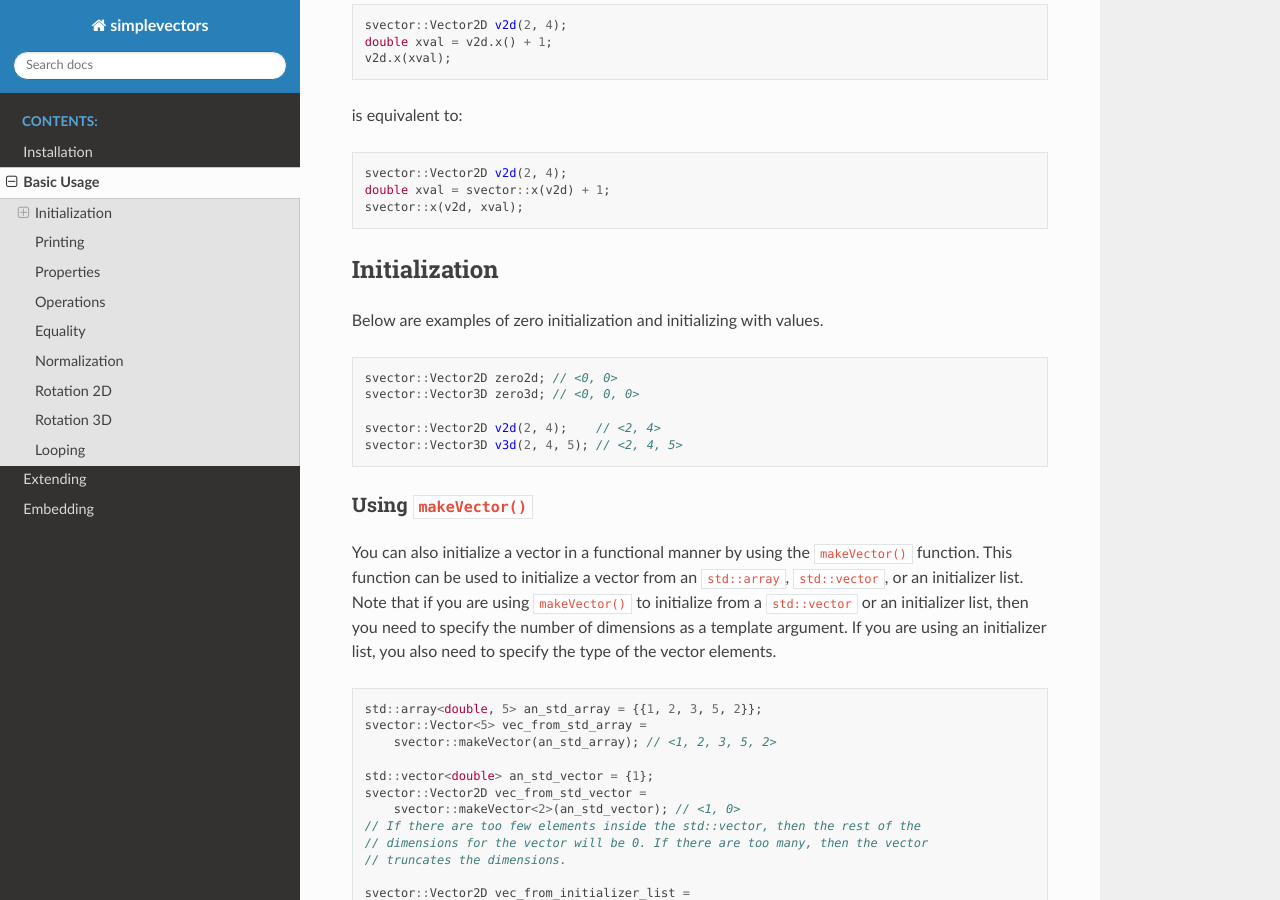
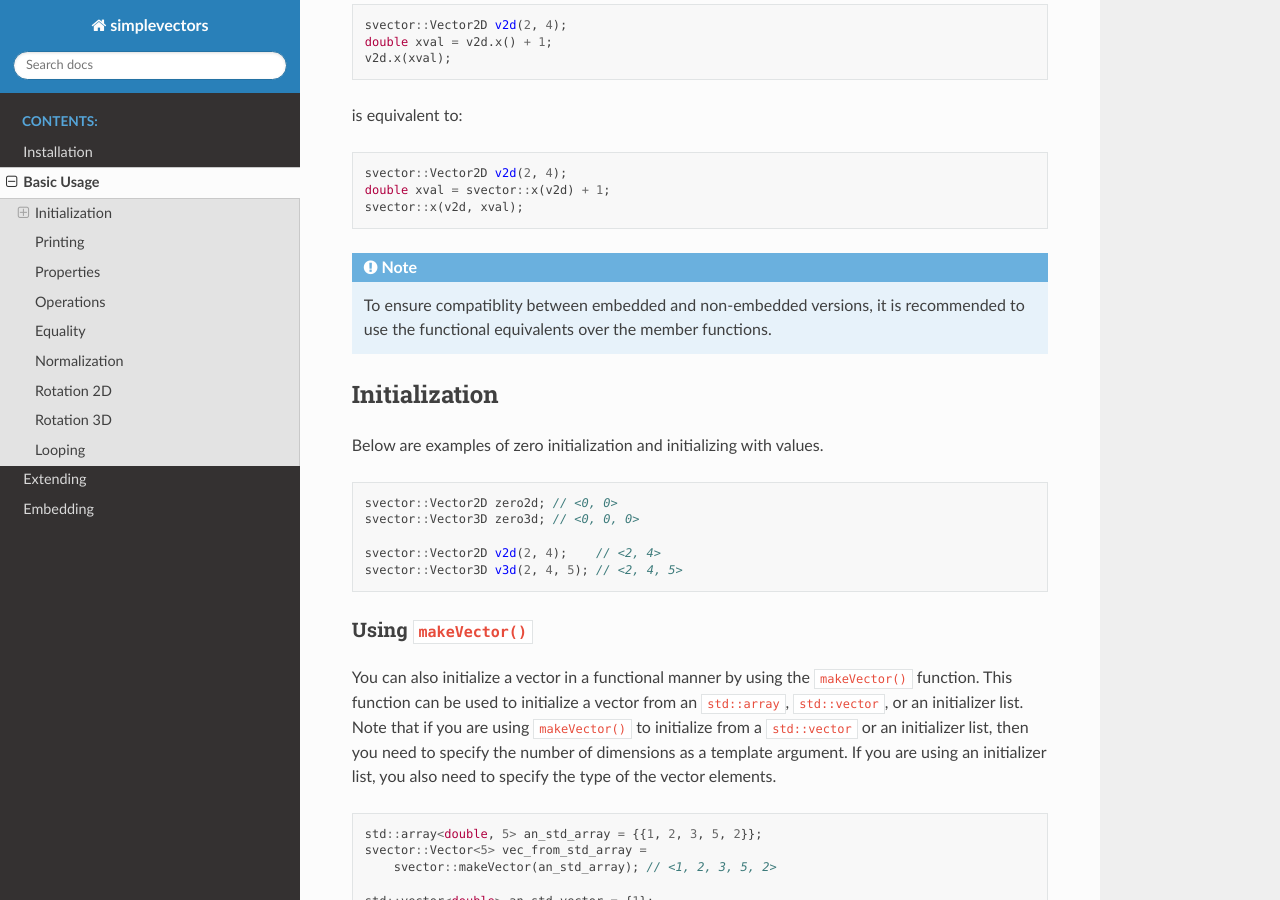
Before and after one commit to jonathanhliu21/simplevectors, a Sphinx documentation site: the page built from docs/source/basic_usage.rst, in a window 1280 px wide and 900 px high, scrolled down 447 px. Built offline with Sphinx 7.4.7 and the Read the Docs theme 2.0.0, drawn with Linux system fonts in a browser that asks for light colours; pages that are not in the unit, such as notebooks, are missing from menus.

Commit message:
adds docs for new functions

```diff
--- a/docs/source/basic_usage.rst
+++ b/docs/source/basic_usage.rst
@@ -22,6 +22,9 @@ is equivalent to:
   svector::Vector2D v2d(2, 4);
   double xval = svector::x(v2d) + 1;
   svector::x(v2d, xval);
+
+.. note::
+   To ensure compatiblity between embedded and non-embedded versions, it is recommended to use the functional equivalents over the member functions.
 
 Initialization
 --------------
--- a/docs/source/embedding.rst
+++ b/docs/source/embedding.rst
@@ -7,7 +7,7 @@ Differences from ``Vector2D`` and ``Vector3D``:
 
 - Names are ``Vec2D`` and ``Vec3D`` instead of ``Vector2D`` and ``Vector3D``.
 - Uses ``.x``, ``.y``, and ``.z`` instead of ``.x()``, ``.y()``, and ``.z()`` to access x, y, and z values.
-- There are no methods in the minimized objects (e.g. ``.dot()``, ``.cross()``, etc), so you must use the functional equivalents (e.g. ``dot(vec)``, ``cross(vec)``) mentioned above.
+- There are no methods in the minimized objects (e.g. ``.dot()``, ``.cross()``, etc), so you must use the functional equivalents (e.g. ``dot(vec)``, ``cross(vec)``) mentioned above. Most functions are compatible between the embed and non-embed versions, with some exceptions that are stated below.
 - Embedded devices only support 2D and 3D vectors.
 - This file is not included within ``simplevectors/vectors.hpp`` because it is meant to be a standalone file, so it must be included explicitly.
 
```
